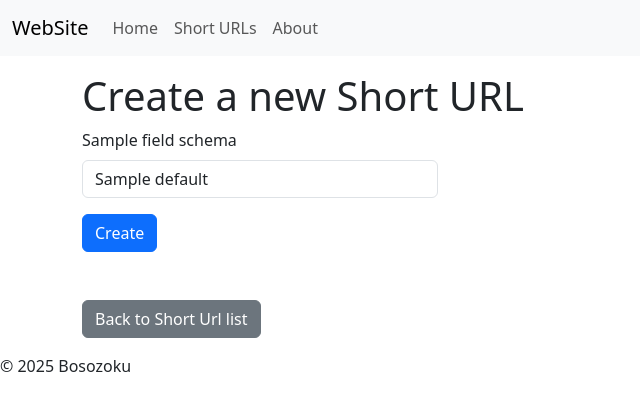
After one commit to boso0zoku0/url-shortener-fastapi, a FastAPI app: template url-shortener/templates/short-urls/create.html in a window 1280 px wide. The commit adds this page. Shown: the top 411 px of the page, without its empty margins (0-640 px from the left). Run offline with FastAPI, Linux system fonts and the light colour scheme; the template is opened without the code that fills it: most values are stand-ins (such as "Sample title", 1, 10 or a date in 2020).

```diff
--- a/pyproject.toml
+++ b/pyproject.toml
@@ -5,11 +5,12 @@ description = "FastAPI URL Shortener"
 readme = "README.md"
 requires-python = ">=3.13"
 dependencies = [
-    "fastapi[standard]>=0.115.10",
+    "fastapi[standard]>=0.116.1",
     "faststream[rabbit]>=0.5.48",
     "jinja2>=3.1.6",
     "pika>=1.3.2",
     "pydantic-settings[yaml]>=2.10.1",
+    "python-multipart>=0.0.20",
     "rabbitmq>=0.2.0",
     "redis[hiredis]>=5.2.1",
     "requests>=2.32.5",
--- a/url-shortener/rest/__init__.py
+++ b/url-shortener/rest/__init__.py
@@ -3,6 +3,6 @@ from fastapi import APIRouter
 from rest.main_views import router as main_views_router
 from rest.short_urls import router as short_urls_views_router
 
-router = APIRouter(include_in_schema=False)
+router = APIRouter()
 router.include_router(main_views_router)
 router.include_router(short_urls_views_router)
--- a/url-shortener/rest/main_views.py
+++ b/url-shortener/rest/main_views.py
@@ -6,7 +6,7 @@ from starlette.responses import HTMLResponse
 
 from templating.jinja_templates import templates
 
-router = APIRouter()
+router = APIRouter(include_in_schema=False)
 
 
 @router.get("/", name="initial", include_in_schema=False)
--- a/url-shortener/rest/short_urls/__init__.py
+++ b/url-shortener/rest/short_urls/__init__.py
@@ -1,6 +1,8 @@
 from fastapi import APIRouter
 
+from rest.short_urls.create_views import router as create_views_router
 from rest.short_urls.list_views import router as list_views_router
 
-router = APIRouter(prefix="/short-urls")
+router = APIRouter(prefix="/short-urls", tags=["Short URLs REST"])
 router.include_router(list_views_router)
+router.include_router(create_views_router)
--- a/url-shortener/templates/base.html
+++ b/url-shortener/templates/base.html
@@ -11,10 +11,10 @@
 </header>
 <body>
 
-{% block main %}
-<main class="container">
+<main class="container my-3">
+  {% block main %}
+  {% endblock %}
 </main>
-{% endblock %}
 
 {% block footer %}
 <footer>
--- a/url-shortener/templates/components/navbar.html
+++ b/url-shortener/templates/components/navbar.html
@@ -9,7 +9,8 @@
 <nav class="navbar navbar-expand bg-body-tertiary">
   <div class="container-fluid">
     <a class="navbar-brand" href="/">WebSite</a>
-    <button class="navbar-toggler" type="button" data-bs-toggle="collapse" data-bs-target="#navbarNav" aria-controls="navbarNav" aria-expanded="false" aria-label="Toggle navigation">
+    <button class="navbar-toggler" type="button" data-bs-toggle="collapse" data-bs-target="#navbarNav"
+            aria-controls="navbarNav" aria-expanded="false" aria-label="Toggle navigation">
       <span class="navbar-toggler-icon"></span>
     </button>
     <div class="collapse navbar-collapse" id="navbarNav">
@@ -23,7 +24,7 @@
               {% else %}
                 class="nav-link"
               {% endif %}
-            href="{{ url }}">{{ title }}</a>
+                href="{{ url }}">{{ title }}</a>
           </li>
         {% endfor %}
       </ul>
--- /dev/null
+++ b/url-shortener/templates/macro/form_fields.html
@@ -0,0 +1,30 @@
+{% macro form_field(
+  field_name,
+  field_schema,
+  default=None,
+  is_required=False) %}
+
+  <div class="mb-3">
+    <label for="{{ field_name }}" class="form-label">{{ field_schema.title }}</label>
+    <input
+      id="{{ field_name }}"
+      name="{{ field_name }}"
+      type="text"
+      class="form-control"
+
+      {% if field_schema.get('minLength') != None %}
+      minlength="{{ field_schema.minLength }}"
+      {% endif %}
+
+      {% if field_schema.get('maxLength') != None %}
+      maxlength="{{ field_schema.maxLength }}"
+      {% endif %}
+
+      {% if default != None %}
+      value="{{ default }}"
+      {% endif %}
+
+      {% if is_required %}required{% endif %}
+    >
+  </div>
+{% endmacro %}
--- /dev/null
+++ b/url-shortener/templates/short-urls/create.html
@@ -0,0 +1,27 @@
+{% extends 'base.html' %}
+{% from 'macro/form_fields.html' import form_field %}
+{% block title %}
+  Create new Short URL
+{% endblock %}
+
+{% block main %}
+  <h1>Create a new Short URL</h1>
+
+  <div class="row">
+    <div class="col col-12 col-md-6 col-lg-4">
+      <form action="{{ url_for('short-urls:create') }}" method="post">
+        {% for field_name, field_schema in model_schema.properties.items() %}
+          {% set is_required = field_name in (model_schema.get('required') or []) %}
+          {{ form_field(
+               field_name=field_name,
+               field_schema=field_schema,
+               default=field_schema.default,
+               is_required=is_required) }}
+        {% endfor %}
+
+        <input type="submit" value="Create" class="btn btn-primary">
+      </form>
+    </div>
+  </div>
+  <div><a class="btn btn-secondary mt-5" href="{{ url_for('short-urls:list') }}">Back to Short Url list</a></div>
+{% endblock %}
```
Also changed, not shown: url-shortener/rest/short_urls/create_views.py (added, +29 -0 lines), url-shortener/rest/short_urls/list_views.py (+8 -1 lines), url-shortener/schemas/short_url.py (+6 -6 lines), url-shortener/templates/short-urls/list.html (+30 -2 lines), url-shortener/tests/test_api/test_api_v1/test_short_urls/test_views/test_details_views/test_update_partial.py (+2 -2 lines), url-shortener/tests/test_schemas/test_short_url.py (+3 -5 lines), 1 other file.
